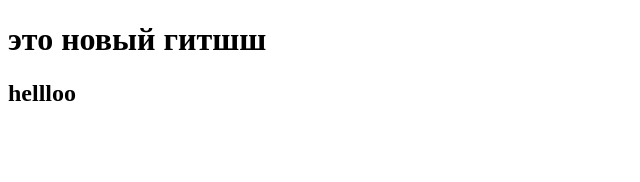
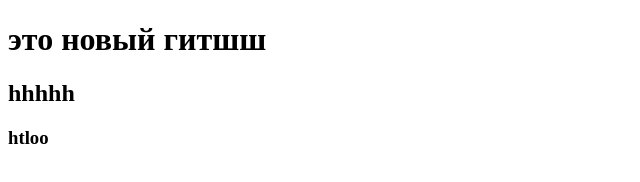
Before and after one commit to dinara755/test_repo, a plain HTML site: page index.html in a window 1280 px wide. Shown: the full height of the page, 0-640 px from the left. Drawn offline with Linux system fonts and the light colour scheme.

Commit message:
ошибочный

```diff
--- a/index.html
+++ b/index.html
@@ -8,7 +8,8 @@
 </head>
 <body>
     <h1>это новый гитшш</h1>
-    <h2>hellloo</h2>
+    <h2>hhhhh</h2>
+    <h3>htloo</h3>
 
 </body>
 </html>
```
